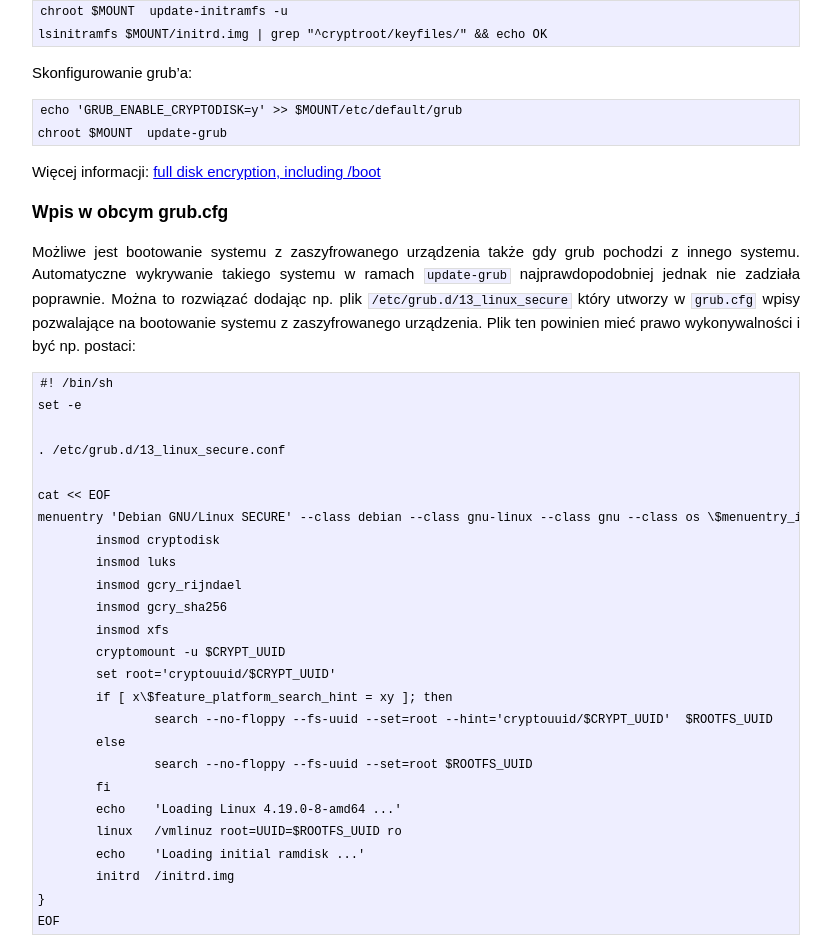
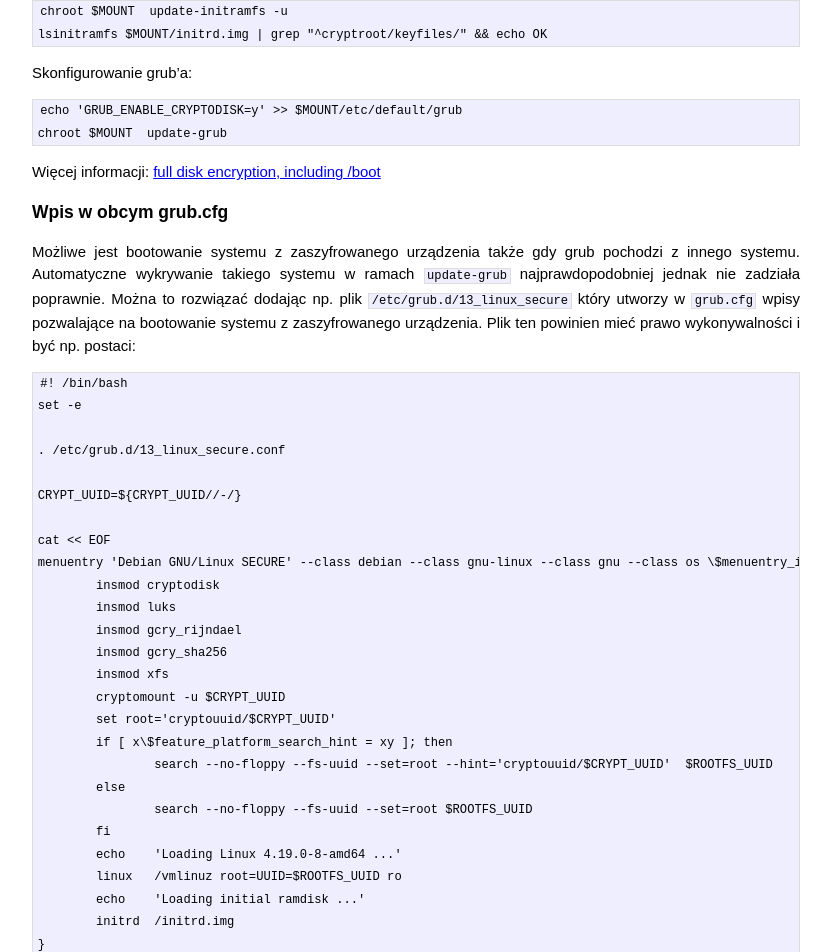
Before and after one commit to opcode-eu-org-website/opcode-blog, a Jekyll site: the page built from _posts/2020-06-18-szyfrowanie_dysku.md, in a window 1280 px wide and 1400 px high, scrolled down 2239 px. Shown: the top 952 px of the window, without its empty margins (224-1055 px from the left). Built offline with Jekyll 4.4.1, drawn with Linux system fonts in a browser that asks for light colours; some of the changed text lies outside the part shown.

Commit message:
bugfix w szyfrowanie_dysku

```diff
--- a/_posts/2020-06-18-szyfrowanie_dysku.md
+++ b/_posts/2020-06-18-szyfrowanie_dysku.md
@@ -110,10 +110,12 @@ Automatyczne wykrywanie takiego systemu w ramach `update-grub` najprawdopodobnie
 Można to rozwiązać dodając np. plik `/etc/grub.d/13_linux_secure` który utworzy w `grub.cfg` wpisy pozwalające na bootowanie systemu z zaszyfrowanego urządzenia.
 Plik ten powinien mieć prawo wykonywalności i być np. postaci:
 
-	#! /bin/sh
+	#! /bin/bash
 	set -e
 
 	. /etc/grub.d/13_linux_secure.conf
+
+	CRYPT_UUID=${CRYPT_UUID//-/}
 
 	cat << EOF
 	menuentry 'Debian GNU/Linux SECURE' --class debian --class gnu-linux --class gnu --class os \$menuentry_id_option 'gnulinux-simple-$ROOTFS_UUID' {
```
